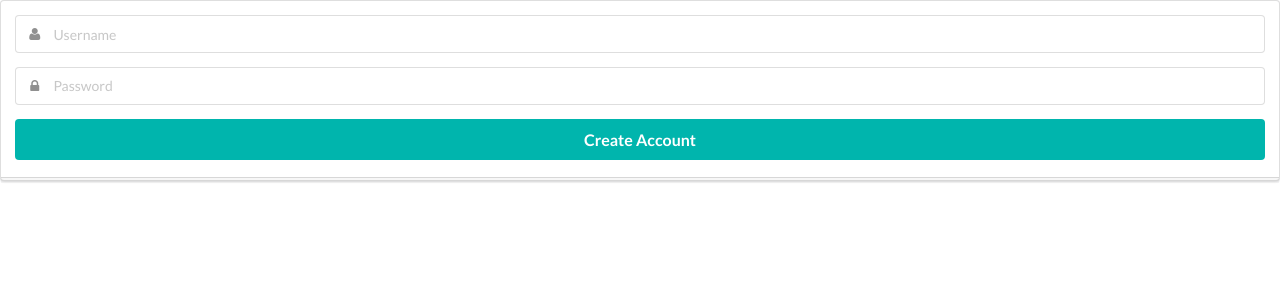
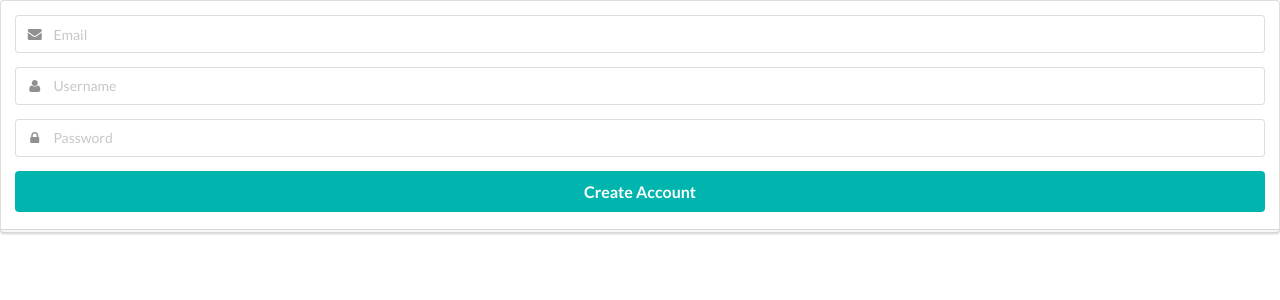
Before and after one commit to kyputer/Groupify, a Node server app: page /signup in a window 1280 px wide. Shown: the top 300 px of the page. Run offline with Node 20, Linux system fonts and the light colour scheme; some libraries are stand-ins or nearby versions.

Commit message:
update the form to include email since we were not able to register a user, email was a required parameter and there was no catch for it.

```diff
--- a/routes/index.js
+++ b/routes/index.js
@@ -52,16 +52,16 @@ router.post('/signup',
     function(req, res) {
         console.log('Signup request received');
         console.log(req.body)
-    users.register(req.body.username, req.body.password, function(err, rows){
+        users.register(req.body.email, req.body.username, req.body.password, function(err, rows) {
             res.redirect('/login');
         });
     });
 
 /* User register route */
-router.post('/register', function(req, res){
+router.post('/register', function(req, res) {
     console.log('Register request received');
     console.log("HI " + req.body);
-    users.register(req.body.username, req.body.password, function(err){
+    users.register(req.body.email, req.body.username, req.body.password, function(err) {
         if (err) {
             return res.status(500).send('Registration failed');
         }
@@ -72,45 +72,45 @@ router.post('/register', function(req, res){
 /* Load the dashboard */
 router.get('/dashboard', isLoggedIn, function(req, res) {
     console.log('Loading dashboard');
-  tracks.getHot(function (rows){
+    tracks.getHot(function(rows) {
         console.log('Hot tracks retrieved:', rows);
         var ids = [];
-    for (var i=0;i<rows.length;i++) ids.push(rows[i]["SpotifyID"]);
-    if (ids.length==0) {
+        for (var i = 0; i < rows.length; i++) ids.push(rows[i]["SpotifyID"]);
+        if (ids.length == 0) {
             console.log('No hot tracks found');
-      return res.render('dashboard', {HotJson:[], PlayedJson:[], UserID: req.user["UserID"]});
+            return res.render('dashboard', { HotJson: [], PlayedJson: [], UserID: req.user["UserID"] });
         }
-    spotifyApi.getTracks(ids, {}, function(err, a){
+        spotifyApi.getTracks(ids, {}, function(err, a) {
             if (err) {
                 console.error('Error retrieving tracks from Spotify:', err);
                 return res.status(500).send('Error retrieving tracks from Spotify');
             }
             console.log('Hot tracks retrieved from Spotify:', a["body"]["tracks"]);
-      tracks.getPlayed(function (playedrows){
+            tracks.getPlayed(function(playedrows) {
                 console.log('Played tracks retrieved:', playedrows);
                 var ids2 = [];
-        for (var j=0;j<playedrows.length;j++) ids2.push(playedrows[j]["SpotifyID"]);
-        spotifyApi.getTracks(ids2, {}, function(err, b){
+                for (var j = 0; j < playedrows.length; j++) ids2.push(playedrows[j]["SpotifyID"]);
+                spotifyApi.getTracks(ids2, {}, function(err, b) {
                     if (err) {
                         console.error('Error retrieving played tracks from Spotify:', err);
                         return res.status(500).send('Error retrieving played tracks from Spotify');
                     }
                     console.log('Played tracks retrieved from Spotify:', b["body"]["tracks"]);
-          res.render('dashboard', { HotJson: a["body"]["tracks"], HotVotes: rows, PlayedJson: b["body"]["tracks"], UserID: req.user["UserID"]});
+                    res.render('dashboard', { HotJson: a["body"]["tracks"], HotVotes: rows, PlayedJson: b["body"]["tracks"], UserID: req.user["UserID"] });
                 });
             });
         });
     });
 });
 
-router.post('/upvote', function (req, res){
+router.post('/upvote', function(req, res) {
     console.log('Upvote request received');
     console.log(req.body.SpotifyID);
     tracks.upvote(req.body.SpotifyID, req.body.UserID);
     return;
 });
 
-router.post('/downvote', function (req, res){
+router.post('/downvote', function(req, res) {
     console.log('Downvote request received');
     console.log(req.body.SpotifyID);
     tracks.downvote(req.body.SpotifyID, req.body.UserID);
@@ -125,9 +125,9 @@ export default router;
 
 /* SPOTIFY */
 var spotifyApi = new SpotifyWebApi({
-  clientId  : process.env.SPOTIFY_CLIENT_ID,
-  clientSecret  : process.env.SPOTIFY_CLIENT_SECRET,
-  redirectUri : process.env.SPOTIFY_REDIRECT_URI//.replace(/\//g, "%2F").replace(/\:/g, "%3A")
+    clientId: process.env.SPOTIFY_CLIENT_ID,
+    clientSecret: process.env.SPOTIFY_CLIENT_SECRET,
+    redirectUri: process.env.SPOTIFY_REDIRECT_URI //.replace(/\//g, "%2F").replace(/\:/g, "%3A")
 });
 spotifyApi.setAccessToken(process.env.ACCESS_TOKEN);
 
--- a/views/signup.ejs
+++ b/views/signup.ejs
@@ -1,21 +1,26 @@
 <!DOCTYPE html>
 <html>
+
 <head>
     <title>Groupify</title>
     <link rel='stylesheet' href='/stylesheets/style.css' />
     <link rel="stylesheet" type="text/css" href="semantic/dist/semantic.min.css">
     <link rel="icon" href="/images/favicon.ico">
-    <script
-            src="https://code.jquery.com/jquery-3.1.1.min.js"
-            integrity="sha256-hVVnYaiADRTO2PzUGmuLJr8BLUSjGIZsDYGmIJLv2b8="
-            crossorigin="anonymous"></script>
+    <script src="https://code.jquery.com/jquery-3.1.1.min.js" integrity="sha256-hVVnYaiADRTO2PzUGmuLJr8BLUSjGIZsDYGmIJLv2b8=" crossorigin="anonymous"></script>
     <script src="semantic/dist/semantic.min.js"></script>
 </head>
+
 <body>
     <div class="ui middle aligned center aligned grid">
         <div class="column">
             <form method="post" action="/signup" class="ui large form">
                 <div class="ui stacked segment">
+                    <div class="field">
+                        <div class="ui left icon input">
+                            <i class="mail icon"></i>
+                            <input type="text" name="email" placeholder="Email">
+                        </div>
+                    </div>
                     <div class="field">
                         <div class="ui left icon input">
                             <i class="user icon"></i>
@@ -28,7 +33,7 @@
                             <input type="password" name="password" placeholder="Password">
                         </div>
                     </div>
-            <input type="submit" class="ui fluid large teal submit button" value="Create Account"/>
+                    <input type="submit" class="ui fluid large teal submit button" value="Create Account" />
                 </div>
                 <div class="ui error message"></div>
             </form>
@@ -37,4 +42,5 @@
     </div>
 
 </body>
+
 </html>
```
Also changed, not shown: db/users.js (+4 -5 lines), 1 other file. Lines whose indentation alone changed are shown as unchanged.
